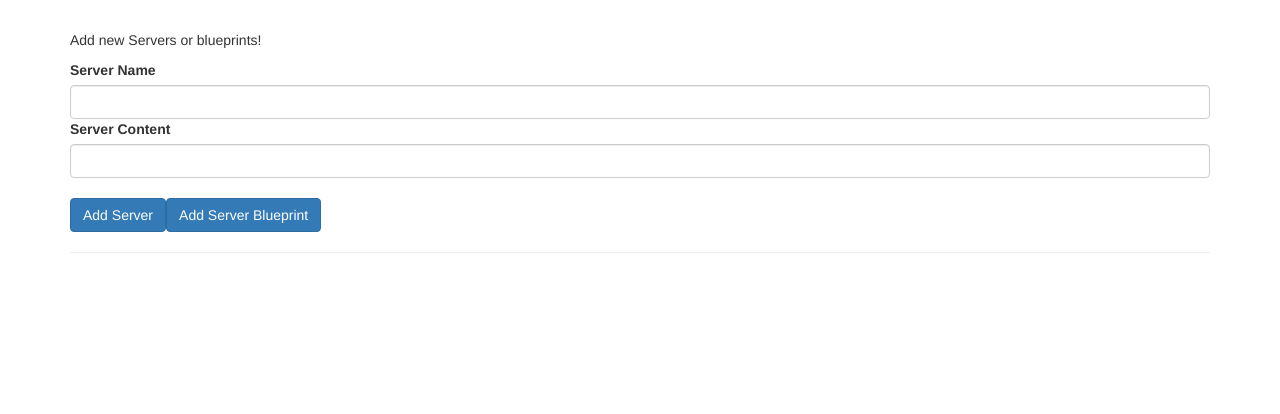
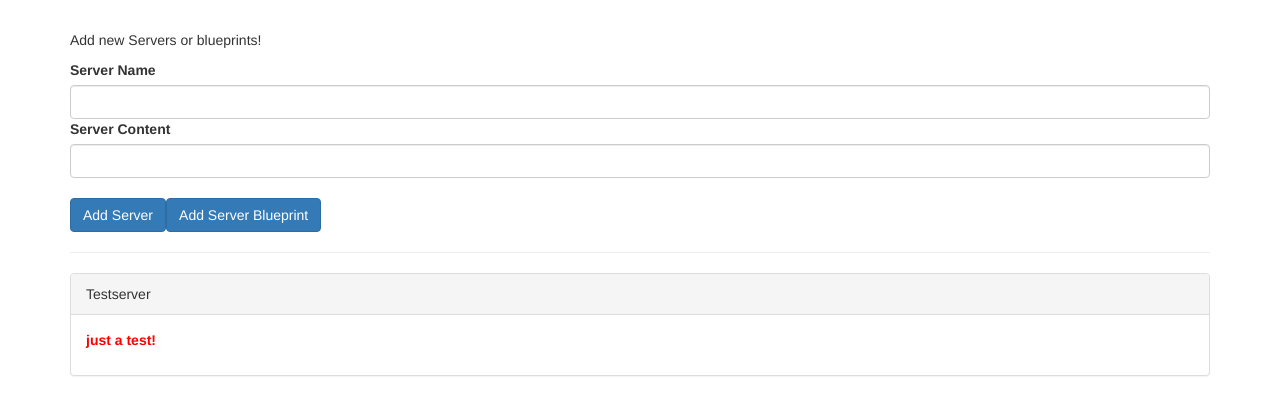
Before and after one commit to Lucaslandivar/Databinding, an Angular app: page / in a window 1280 px wide. Shown: the top 414 px of the page. Built offline with nearby package versions, Linux system fonts and the light colour scheme.

Commit message:
Binding to Custom Properties

```diff
--- a/src/app/app.component.html
+++ b/src/app/app.component.html
@@ -5,6 +5,7 @@
     <div class="col-xs-12">
       <app-server-element
         *ngFor="let serverElement of serverElements"
+        [element]="serverElement"
       ></app-server-element>
     </div>
   </div>
--- a/src/app/app.component.ts
+++ b/src/app/app.component.ts
@@ -6,5 +6,7 @@
   styleUrls: ['./app.component.css'],
 })
 export class AppComponent {
-  serverElements = [];
+  serverElements = [
+    { type: 'server', name: 'Testserver', content: 'just a test!' },
+  ];
 }
--- a/src/app/cockpit/cockpit.component.ts
+++ b/src/app/cockpit/cockpit.component.ts
@@ -14,18 +14,18 @@
   ngOnInit() {}
 
   onAddServer() {
-    this.serverElements.push({
-      type: 'server',
-      name: this.newServerName,
-      content: this.newServerContent,
-    });
+    // this.serverElements.push({
+    //   type: 'server',
+    //   name: this.newServerName,
+    //   content: this.newServerContent,
+    // });
   }
 
   onAddBlueprint() {
-    this.serverElements.push({
-      type: 'blueprint',
-      name: this.newServerName,
-      content: this.newServerContent,
-    });
+    //   this.serverElements.push({
+    //     type: 'blueprint',
+    //     name: this.newServerName,
+    //     content: this.newServerContent,
+    //   });
   }
 }
--- a/src/app/server-element/server-element.component.ts
+++ b/src/app/server-element/server-element.component.ts
@@ -1,10 +1,14 @@
-import { Component } from '@angular/core';
+import { Component, Input } from '@angular/core';
 
 @Component({
   selector: 'app-server-element',
   templateUrl: './server-element.component.html',
-  styleUrl: './server-element.component.css'
+  styleUrl: './server-element.component.css',
 })
 export class ServerElementComponent {
+  @Input() element: { type: string; name: string; content: string };
 
+  constructor() {}
+
+  ngOnInit() {}
 }
```
